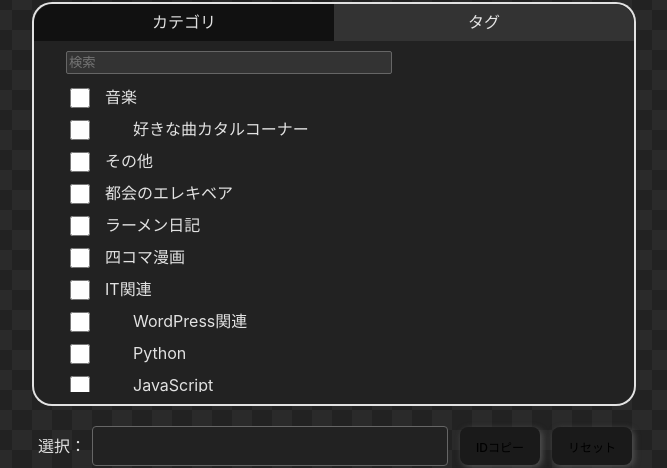
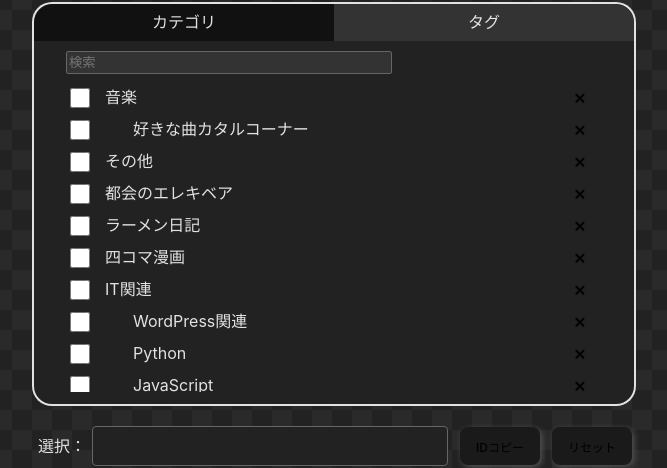
Before and after one commit to plasmo310/electron-category-browser, a Vue app: page / in a window 1280 px wide. Both pictures are taken after a click on the button "読込". Shown: the part 190-658 px from the top of the page, without its empty margins (308-975 px from the left). Built offline with nearby package versions, Linux system fonts and the light colour scheme.

Commit message:
カテゴリ削除処理実装途中

```diff
--- a/src/components/CategoryBrowser.vue
+++ b/src/components/CategoryBrowser.vue
@@ -262,6 +262,23 @@ export default defineComponent({
      */
     function OnRemoveCategoryItem(id: string) {
       // TODO
+      console.log('remove' + id);
+      const removeCategory = categoryData.rows.find((data) => data.id === id);
+      if (!removeCategory) {
+        message.value = `削除するカテゴリが見つかりません id: ${id}`;
+        return;
+      }
+
+      // 親要素の場合、子カテゴリも削除対象に含める
+      const removeCategoryIds = [removeCategory.id];
+      if (removeCategory.parent == CATEGORY_PARENT_ID) {
+        const childData = categoryData.rows.filter((data) => data.parent == removeCategory.id);
+        removeCategoryIds.concat(childData.map((data) => data.id));
+      }
+
+      // 削除して表示を更新
+      categoryData.rows = categoryData.rows.filter((data) => !removeCategoryIds.includes(data.id));
+      RefreshForceCategoryItem();
     }
 
     /**
@@ -353,6 +370,7 @@ export default defineComponent({
             :isParent="true"
             :isSelected="selectCategoryIdArray.includes(parentData.id)"
             @onChangeSelectId="OnChangeSelectStateCategory"
+            @onRemoveCategoryItem="OnRemoveCategoryItem"
           />
           <div :key="updateCategoryItemKey" v-for="childData in filteredCategoryData(parentData.id)">
             <CategoryItem
--- a/src/components/CategoryItem.vue
+++ b/src/components/CategoryItem.vue
@@ -9,7 +9,7 @@ export default defineComponent({
     isParent: Boolean,
     isSelected: Boolean,
   },
-  emits: ['onChangeSelectId'],
+  emits: ['onChangeSelectId', 'onRemoveCategoryItem'],
   setup(props: { categoryData: mstData.mstTermsRow; isParent: boolean; isSelected: boolean }, { emit }) {
     const categoryData = props.categoryData;
     const isParent = props.isParent;
@@ -26,11 +26,17 @@ export default defineComponent({
       emit('onChangeSelectId', categoryId, isSelected);
     }
 
+    function onRemoveCategoryItem(e: any) {
+      const categoryId = categoryData.id;
+      emit('onRemoveCategoryItem', categoryId);
+    }
+
     return {
       categoryData,
       isParent,
       isSelected,
       onChangeSelectStateCategory,
+      onRemoveCategoryItem,
     };
   },
 });
@@ -47,13 +53,14 @@ export default defineComponent({
     <span class="category-item" :class="isParent ? 'category-item-parent' : 'category-item-child'">
       {{ categoryData.name }}
     </span>
+    <button class="category-delete-btn" v-on:click="onRemoveCategoryItem">×</button>
   </li>
 </template>
 
 <style scoped>
 .category-item-root {
   display: flex;
-  justify-content: left;
+  justify-content: space-between;
   vertical-align: middle;
   list-style: none;
   height: 32px;
@@ -65,6 +72,7 @@ export default defineComponent({
 }
 .category-item {
   text-align: left;
+  flex: 1;
 }
 .category-item-parent {
   margin-left: 12px;
@@ -72,4 +80,16 @@ export default defineComponent({
 .category-item-child {
   margin-left: 40px;
 }
+.category-delete-btn {
+  width: 60px;
+  height: 20px;
+  line-height: 22px;
+  font-size: 20px;
+  display: flex;
+  justify-content: center;
+  align-items: center;
+  margin-right: 12px;
+  background: none;
+  border: none;
+}
 </style>
```
